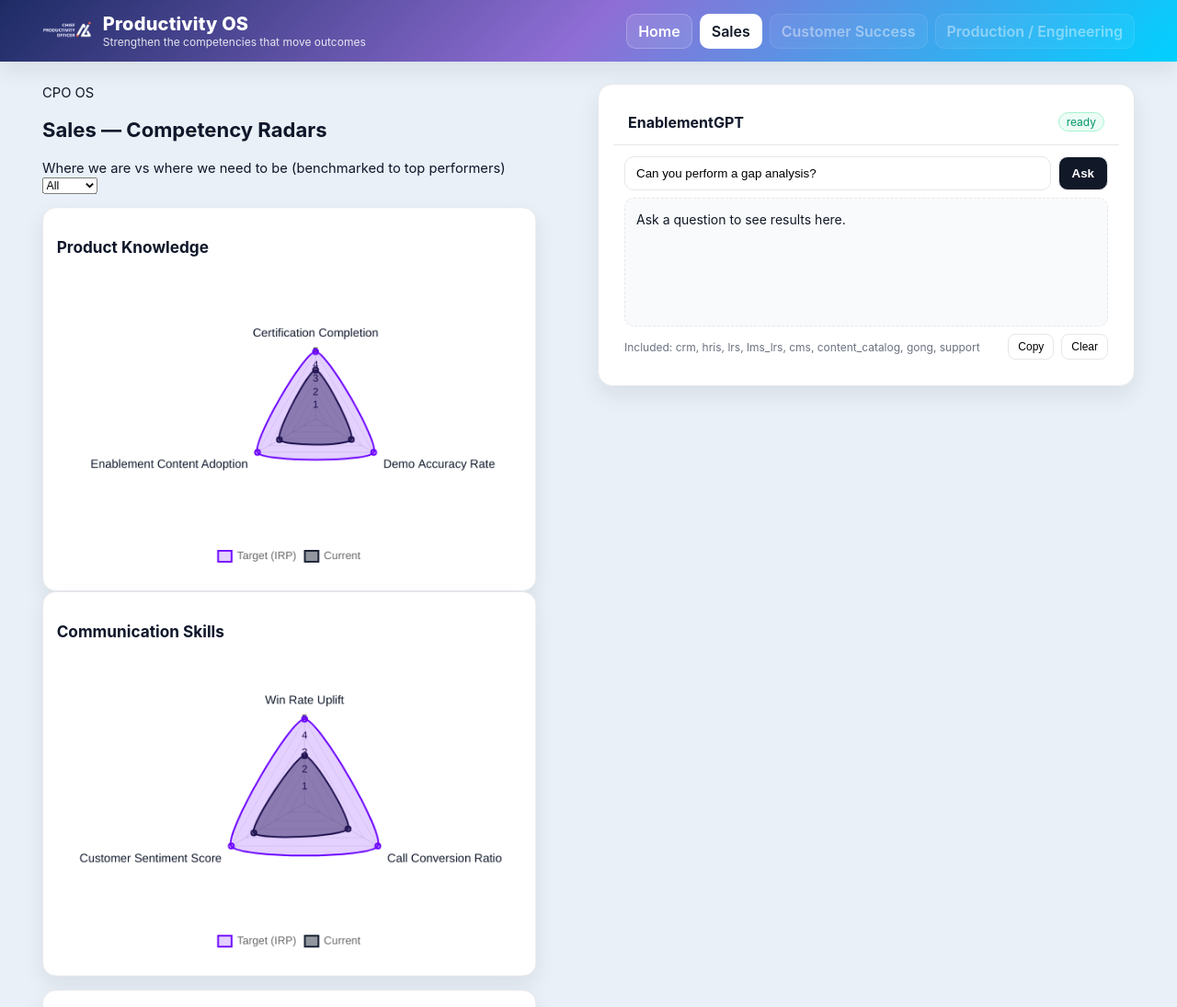
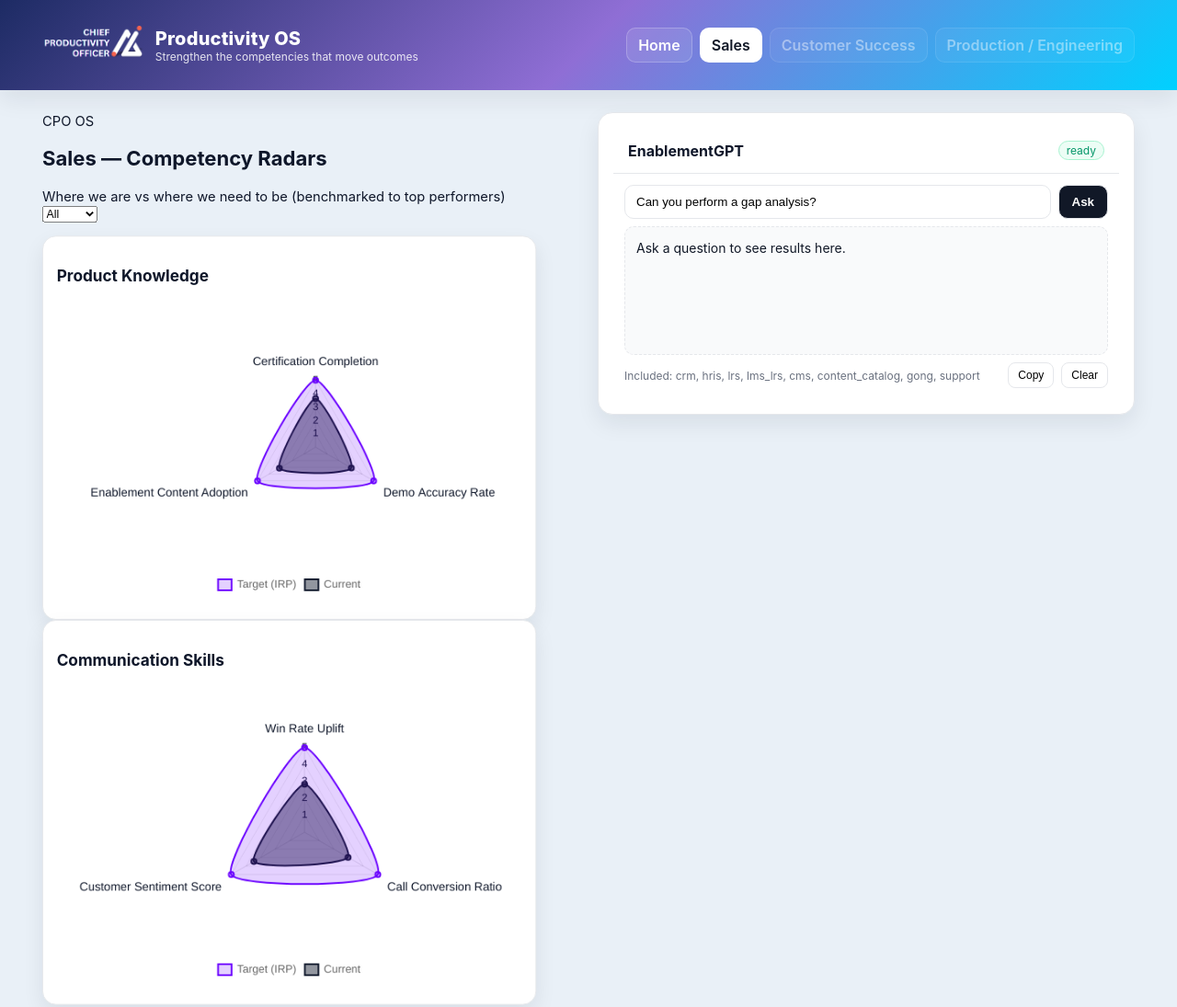
Before and after one commit to ashishvarghese242/cpo-os-demo, a website with bundled scripts: page sales.html in a window 1280 px wide. Shown: the top 1095 px of the page at 92% size. Built offline with nearby package versions, Linux system fonts and the light colour scheme.

Commit message:
Update theme.css

```diff
--- a/assets/theme.css
+++ b/assets/theme.css
@@ -68,7 +68,7 @@ table th { font-weight: 600; font-size: 12px; color: var(--muted); text-transfor
   display:flex; align-items:center; gap:12px; min-width:0;
 }
 .topbar .brand img{
-  height:34px; width:auto; display:block;
+  height:70px; width:auto; display:block;
 }
 .topbar .brand-title{
   font-weight:800; font-size:20px; letter-spacing:.2px; margin:0;
```
